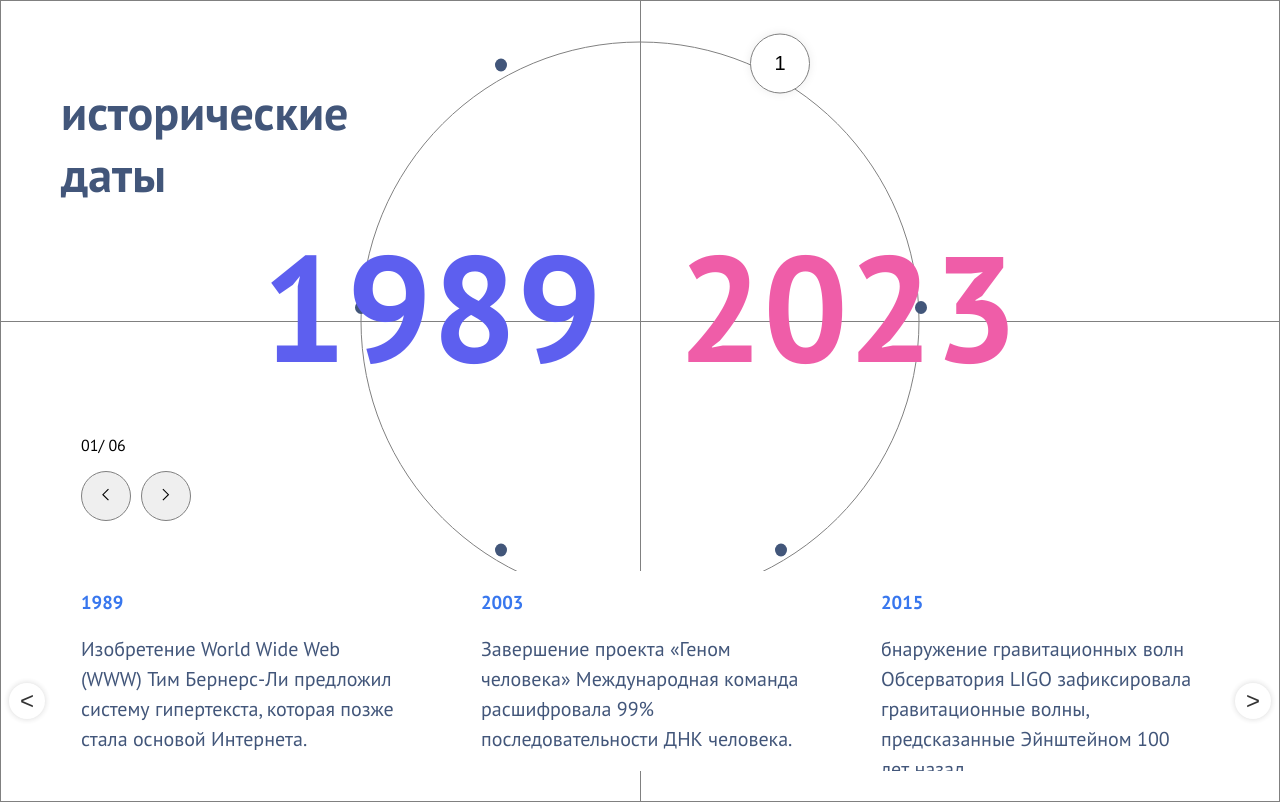
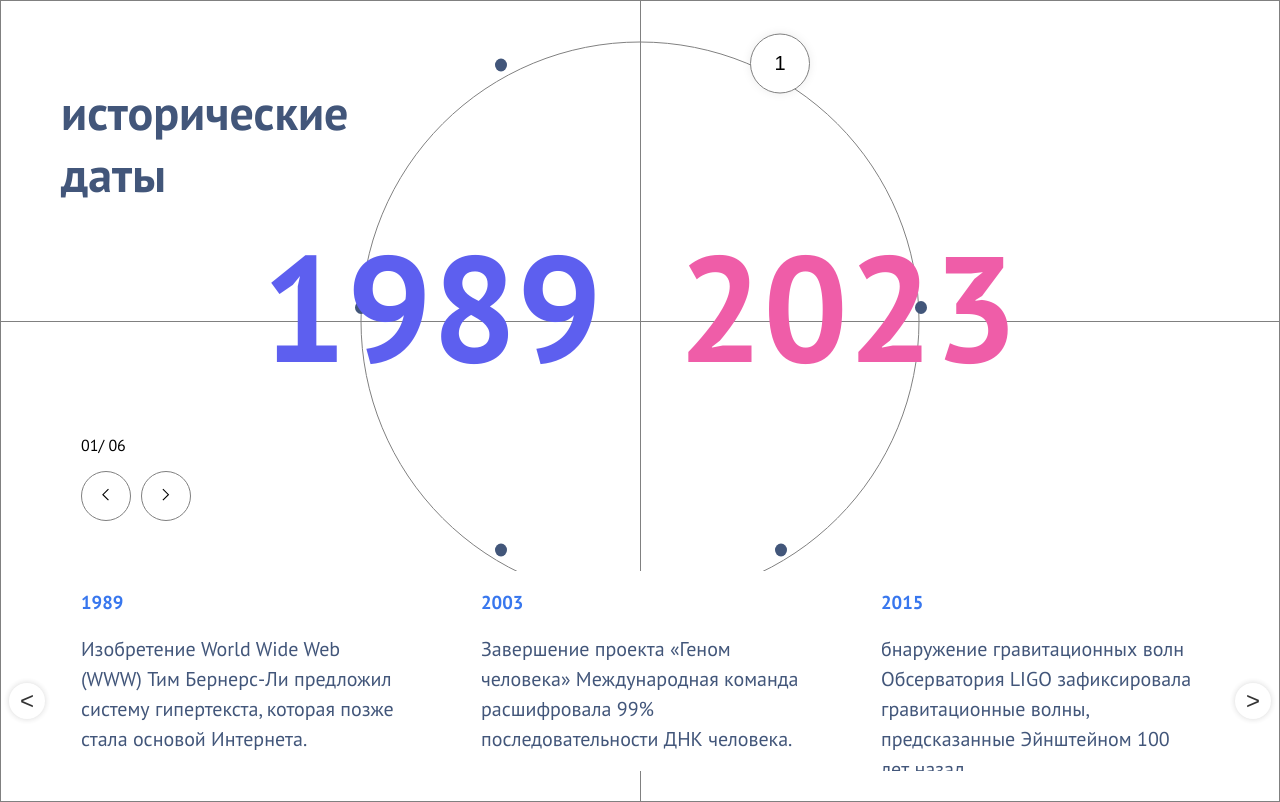
Before and after one commit to kanat0001/-historical-dates, a React app: page / in a window 1280 px wide. Built offline with nearby package versions, Linux system fonts and the light colour scheme.

Commit message:
поменял цвет фона у prev и next

```diff
--- a/src/App.css
+++ b/src/App.css
@@ -80,6 +80,7 @@ html, body, #root, .app {
 
 .circle-button-next {
   border: 1px solid grey;
+  background-color: white;
   border-radius: 50%;
   width: 50px;
   height: 50px;
@@ -87,6 +88,7 @@ html, body, #root, .app {
 }
 .circle-button-prev {
   border: 1px solid grey;
+  background-color: white;
   border-radius: 50%;
   width: 50px;
   height: 50px;
```
